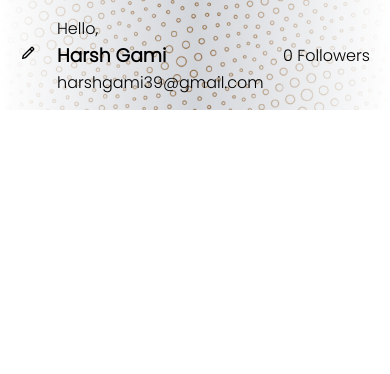
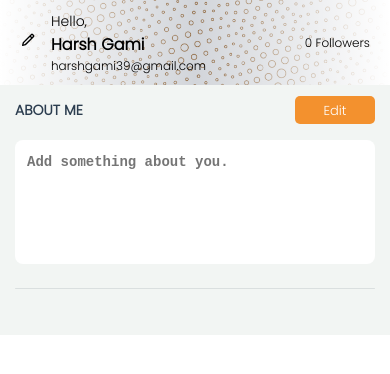
Before and after one commit to HarshGami/CipheSchools, a React (Create React App) app in the folder client/: page / in a window 390 px wide. Shown: the top 374 px of the page. Built offline with nearby package versions, Linux system fonts and the light colour scheme.

Commit message:
about part added and responsiveness added

```diff
--- a/client/src/App.js
+++ b/client/src/App.js
@@ -1,9 +1,15 @@
+import "./app.css";
 import Header from "./components/header/header";
+import About from "./components/about/about";
 
 function App() {
   return (
     <>
-    <Header/>
+      <Header />
+      <div className="information-container">
+        <About />
+        <div className="hr"></div>
+      </div>
     </>
   );
 }
--- /dev/null
+++ b/client/src/app.css
@@ -0,0 +1,33 @@
+.information-container{
+    background-color: #F2F5F3;
+    display: flex;
+    flex-direction: column;
+    padding: 130px 40px 30px 30px;
+    height: auto;
+    width: 100%;
+}
+
+.hr{
+    background-color: rgba(10,30,50,.1);
+    height: 1px;
+    border-radius: 0.5px;
+    margin: 1.5rem 0 1rem;
+    width: 100%;
+}
+
+
+@media screen and (max-width: 1200px) and (min-width: 500px){
+    .information-container{
+        padding-top: 110px;
+        padding-left: 20px;
+        padding-right: 20px;
+    }
+}
+
+@media screen and (max-width: 500px) {
+    .information-container{
+        padding-top: 90px;
+        padding-left: 15px;
+        padding-right: 15px;
+    }
+}
--- /dev/null
+++ b/client/src/components/about/about.css
@@ -0,0 +1,81 @@
+* {
+    box-sizing: border-box;
+    margin: 0;
+    padding: 0;
+}
+
+.about_container {
+    display: flex;
+    gap: 1rem;
+    padding-top: 6px;
+    flex-direction: column;
+    width: 100%;
+    height: auto;
+}
+
+.header_container {
+    display: flex;
+    align-items: center;
+    justify-content: space-between;
+    width: 100%;
+}
+
+.left-header {
+    color: #2c3d4f;
+    font-weight: 700;
+    font-size: 16px;
+    text-transform: uppercase;
+}
+
+.right-header {
+    align-items: center;
+    background: #f3912e;
+    border: none;
+    border-radius: 5px;
+    color: #fff;
+    cursor: pointer;
+    display: flex;
+    font-size: 13px;
+    height: 28px;
+    justify-content: center;
+    line-height: 1;
+    outline: none;
+    transition: 0.15s ease;
+    width: 80px;
+}
+
+.input_container {
+    background: #fff;
+    border-radius: 8px;
+    box-sizing: initial;
+    display: flex;
+    height: 100px;
+    overflow-x: hidden;
+    overflow-y: auto;
+    padding: 0.75rem;
+}
+
+.about-text {
+    background: transparent;
+    border: none;
+    color: rgba(8, 15, 15, 0.75);
+    display: flex;
+    font-size: 14px;
+    font-weight: 550;
+    line-height: 1.5;
+    overflow: hidden auto;
+    resize: none;
+    width: 100%;
+}
+
+@media screen and (max-width: 500px) {
+    .left-header{
+        font-size: 14px;
+    }
+}
+
+@media screen and (max-width: 1200px) and (min-width:500px) {
+    .left-header{
+        font-size: 15px;
+    }
+}
--- /dev/null
+++ b/client/src/components/about/about.js
@@ -0,0 +1,25 @@
+import "./about.css";
+import React from "react";
+
+function About() {
+  return (
+    <div className="about_container">
+      <div className="header_container">
+        <div className="left-header">ABOUT ME</div>
+        <div className="right-header">Edit</div>
+      </div>
+      <div className="input_container">
+        <textarea
+          className="about-text"
+          name=""
+          id=""
+          rows="4"
+          disabled
+          placeholder="Add something about you."
+        ></textarea>
+      </div>
+    </div>
+  );
+}
+
+export default About;
--- a/client/src/components/header/header.css
+++ b/client/src/components/header/header.css
@@ -4,9 +4,10 @@
     padding: 0;
 }
 
-.header_box {
+.header-box {
     height: 110px;
     width: 100%;
+    background-color: white;
     background-image: url(../../assets/headerback.png);
     background-position: 50%;
     background-repeat: no-repeat;
@@ -21,7 +22,7 @@
     background: linear-gradient(to right, #fff, transparent, #fff);
     gap: 1rem;
     height: 100%;
-    padding: 5px 20px;
+    padding: 5px 30px;
 }
 
 .profile-box {
@@ -35,6 +36,23 @@
 
 .detail-container {
     padding: 7px 5px;
+    display: flex;
+    justify-content: center;
+    flex-direction: column;
+    width: auto;
+    height: 100px;
+}
+
+.greeting {
+    font-size: 20px;
+}
+
+.user-name {
+    font-size: 22px;
+}
+
+.user-email {
+    font-size: 16px;
 }
 
 .right-container {
@@ -43,8 +61,70 @@
     justify-content: space-between;
 }
 
-.follower-container{
+.follower-container {
     display: flex;
     justify-content: center;
     flex-direction: column;
+    width: auto;
+    height: 100px;
 }
+
+.follower-count {
+    font-size: 17px;
+    cursor: pointer;
+    font-weight: 550;
+    text-align: center;
+}
+
+
+@media screen and (max-width: 500px) {
+    .header-box {
+        height: 85px;
+    }
+
+    .header-container {
+        gap: 10px;
+        padding: 0 20px;
+    }
+    .greeting {
+        font-size: 14px;
+    }
+
+    .user-name {
+        font-size: 16px;
+    }
+
+    .user-email {
+        font-size: 12px;
+    }
+
+    .follower-count {
+        font-size: 12px;
+    }
+}
+
+@media screen and (max-width: 1200px) and (min-width:500px) {
+    .header-box {
+        height: 100px;
+    }
+
+    .header-container {
+        gap: 10px;
+        padding: 0 20px;
+    }
+    .greeting {
+        font-size: 17px;
+    }
+
+    .user-name {
+        font-size: 20px;
+    }
+
+    .user-email {
+        font-size: 13px;
+    }
+
+    .follower-count {
+        font-size: 16px;
+    }
+}
--- a/client/src/components/header/header.js
+++ b/client/src/components/header/header.js
@@ -2,10 +2,9 @@ import React from "react";
 import "./header.css";
 import { BiPencil } from "react-icons/bi";
 
-
 function Header() {
   return (
-    <div className="header_box">
+    <div className="header-box">
       <div className="header-container">
         <div className="left-container">
           <div className="profile-box">
@@ -17,11 +16,13 @@ function Header() {
         </div>
         <div className="right-container">
           <div className="detail-container">
-              <div>Hello,</div>
-              <h3>Harsh Gami</h3>
-              <div>harshgami39@gmail.com</div>
+            <div className="greeting">Hello,</div>
+            <h5 className="user-name">Harsh Gami</h5>
+            <div className="user-email">harshgami39@gmail.com</div>
           </div>
-            <div className="follower-container">0 Followers</div>
+          <div className="follower-container">
+            <div className="follower-count">0 Followers</div>
+          </div>
         </div>
       </div>
     </div>
```
Lines whose indentation alone changed are shown as unchanged.
